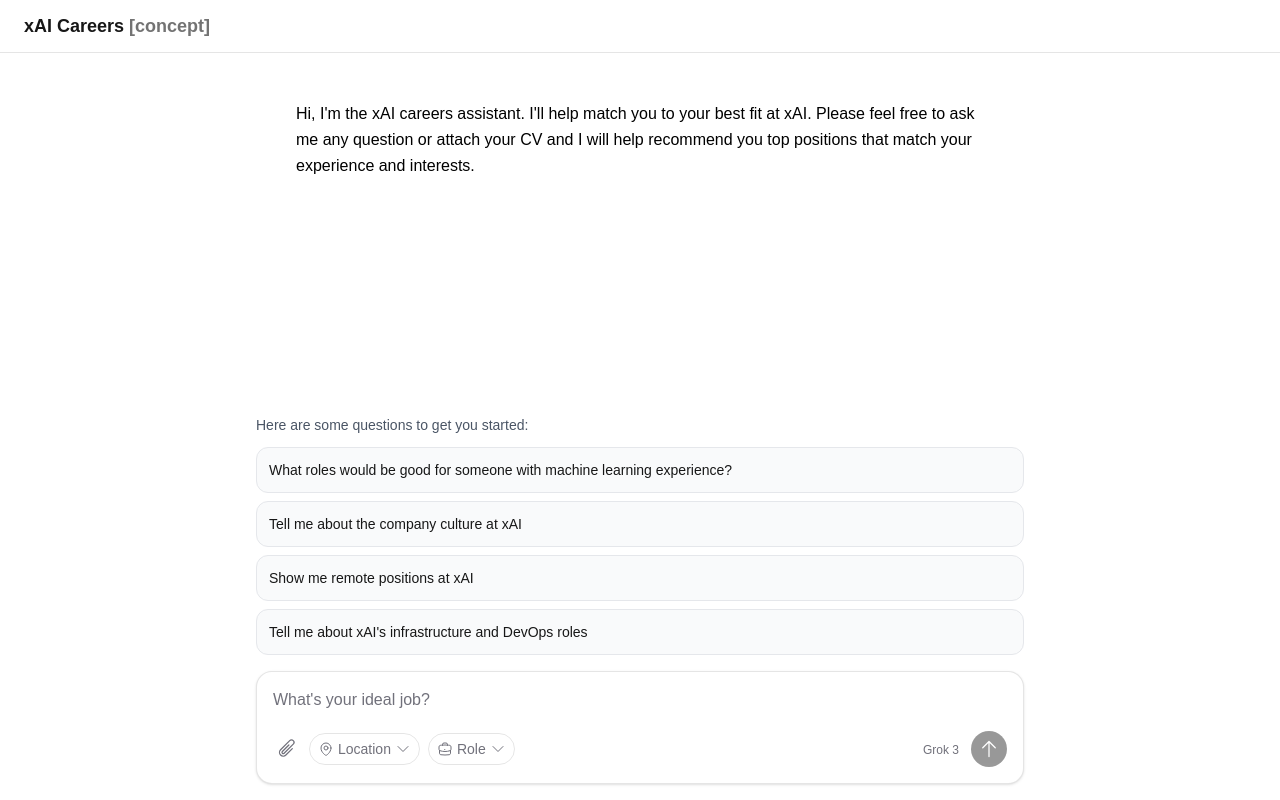
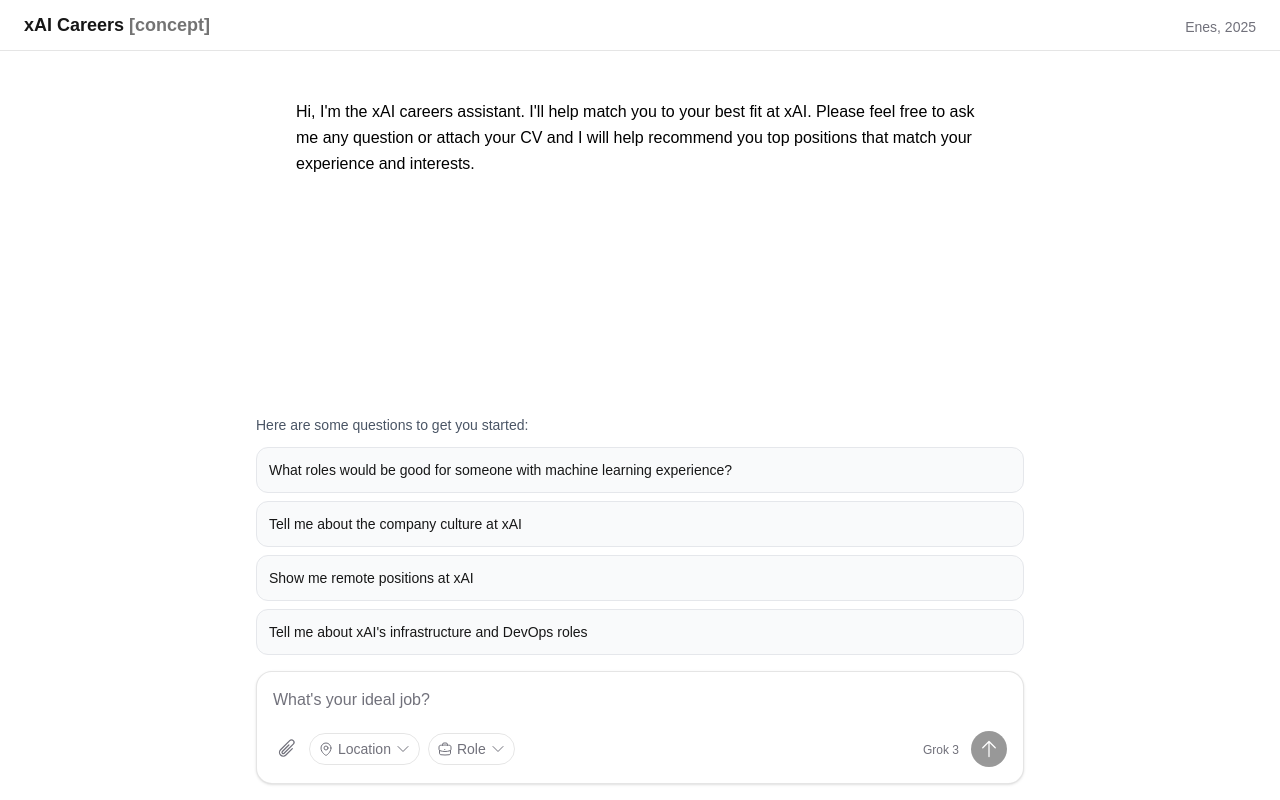
Before and after one commit to enesgrahovac/xai-careers, a Next.js app: page / in a window 1280 px wide. Built offline with nearby package versions, Linux system fonts and the light colour scheme.

Commit message:
adding backlink to personal site for contacts

```diff
--- a/src/app/layout.tsx
+++ b/src/app/layout.tsx
@@ -38,10 +38,20 @@ export default function RootLayout({
                 className={`${geistSans.variable} ${geistMono.variable} antialiased h-full flex flex-col`}
             >
                 {/* Header */}
-                <header className="w-full border-b border-black/10 dark:border-white/10 py-3 px-6">
-                    <h1 className="text-lg font-semibold">
-                        xAI Careers <span className="opacity-60">[concept]</span>
-                    </h1>
+                <header className="w-full border-b border-black/10 dark:border-white/10 py-4 px-6">
+                    <div className="flex justify-between items-end">
+                        <h1 className="text-lg font-semibold leading-none">
+                            xAI Careers <span className="opacity-60">[concept]</span>
+                        </h1>
+                        <a
+                            href="https://enesxgrahovac.com"
+                            target="_blank"
+                            rel="noopener noreferrer"
+                            className="text-sm text-zinc-500 hover:text-zinc-700 dark:text-zinc-400 dark:hover:text-zinc-200 transition-colors leading-none"
+                        >
+                            Enes, 2025
+                        </a>
+                    </div>
                 </header>
 
                 {/* Page content */}
```
